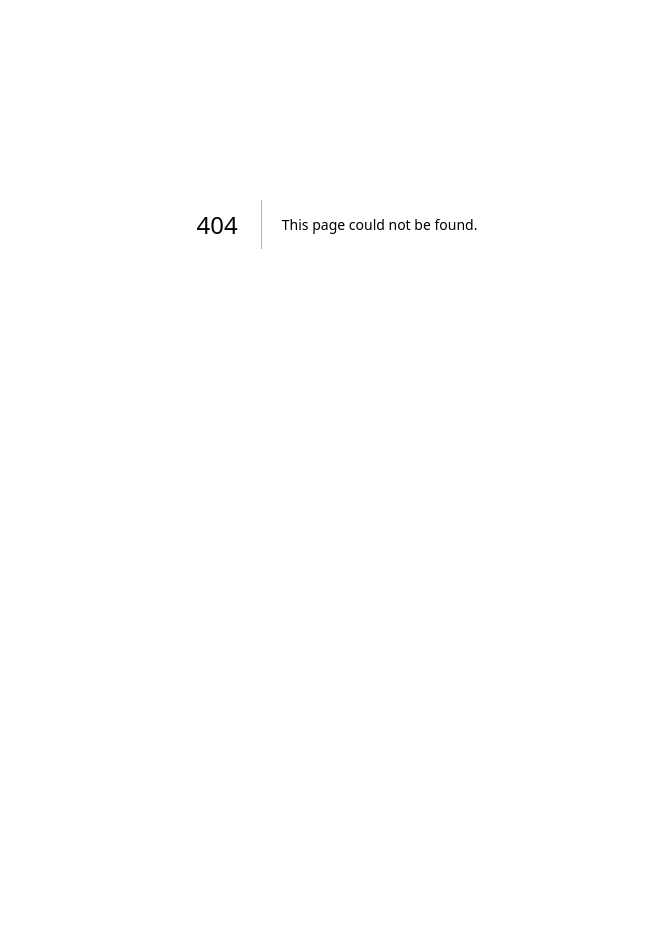
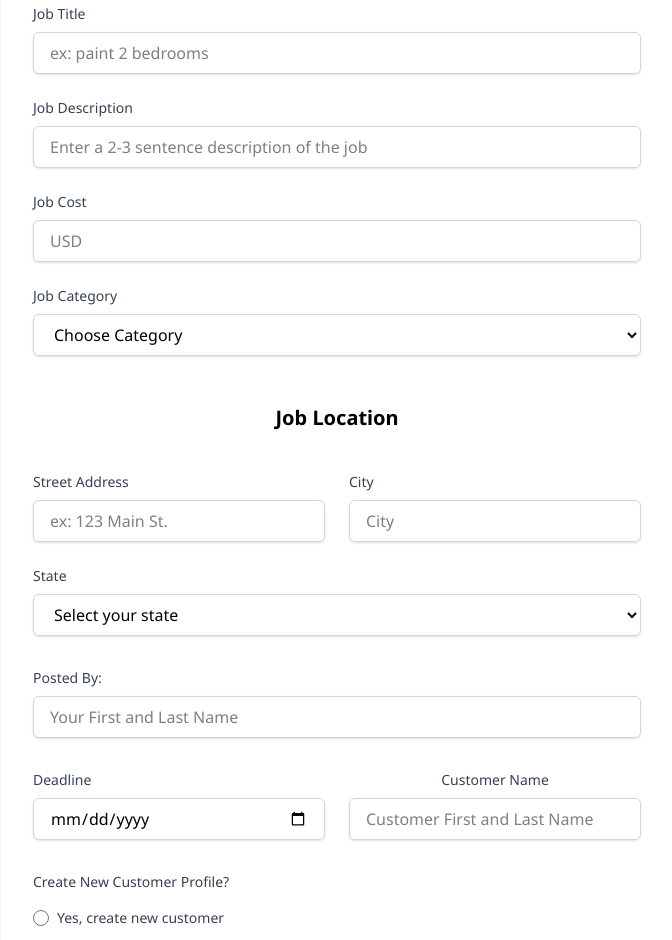
Before and after one commit to martinsalinas0/work-together-frontend-v2, a Next.js app: page /jobs/new in a window 1280 px wide. Before the commit this address had no page. Shown: the part 260-1200 px from the top of the page, without its empty margins (303-975 px from the left). Before the commit the page ends 884 px from the top, so only its background shows below. Built offline with nearby package versions, Linux system fonts and the light colour scheme.

Commit message:
Add NewJobPage component for job creation with form inputs and layout

```diff
--- /dev/null
+++ b/app/jobs/new/page.tsx
@@ -0,0 +1,230 @@
+import React from "react";
+
+const NewJobPage = () => {
+  return (
+    <div className="max-w-2xl mx-auto mt-20 p-8 rounded-lg shadow-lg bg-white">
+      <h2 className="text-3xl font-bold text-gray-800 mb-8 text-center uppercase">
+        Add New Job
+      </h2>
+
+      <form className="space-y-8">
+        <div className="grid grid-cols-1 gap-6">
+          <div>
+            <label className="block text-sm font-medium text-gray-700 mb-2">
+              Job Title
+            </label>
+            <input
+              type="text"
+              className="w-full px-4 py-2 border border-gray-300 rounded-md shadow-sm focus:outline-none focus:ring-2 focus:ring-blue-500 focus:border-blue-500"
+              placeholder="ex: paint 2 bedrooms"
+            />
+          </div>
+
+          <div>
+            <label className="block text-sm font-medium text-gray-700 mb-2">
+              Job Description
+            </label>
+            <input
+              type="text"
+              className="w-full px-4 py-2 border border-gray-300 rounded-md shadow-sm focus:outline-none focus:ring-2 focus:ring-blue-500 focus:border-blue-500"
+              placeholder="Enter a 2-3 sentence description of the job"
+            />
+          </div>
+
+          <div>
+            <label className="block text-sm font-medium text-gray-700 mb-2">
+              Job Cost
+            </label>
+            <input
+              type="text"
+              className="w-full px-4 py-2 border border-gray-300 rounded-md shadow-sm focus:outline-none focus:ring-2 focus:ring-blue-500 focus:border-blue-500"
+              placeholder="USD"
+            />
+          </div>
+
+          <div>
+            <label className="block text-sm font-medium text-gray-700 mb-2">
+              Job Category
+            </label>
+            <select className="w-full px-4 py-2 border border-gray-300 rounded-md shadow-sm focus:outline-none focus:ring-2 focus:ring-blue-500 focus:border-blue-500">
+              <option value="">Choose Category</option>
+              <option value="plumbing">Plumbing</option>
+              <option value="landscape">Landscaping</option>
+              <option value="electric">Electrician</option>
+              <option value="remodel">Remodel</option>
+              <option value="misc">Misc.</option>
+            </select>
+          </div>
+
+          <h4 className="text-center text-xl font-semibold mt-6 mb-4">
+            Job Location
+          </h4>
+
+          <div className="grid grid-cols-1 sm:grid-cols-2 gap-6">
+            <div>
+              <label className="block text-sm font-medium text-gray-700 mb-2">
+                Street Address
+              </label>
+              <input
+                type="text"
+                className="w-full px-4 py-2 border border-gray-300 rounded-md shadow-sm focus:outline-none focus:ring-2 focus:ring-blue-500 focus:border-blue-500"
+                placeholder="ex: 123 Main St."
+              />
+            </div>
+            <div>
+              <label className="block text-sm font-medium text-gray-700 mb-2">
+                City
+              </label>
+              <input
+                type="text"
+                className="w-full px-4 py-2 border border-gray-300 rounded-md shadow-sm focus:outline-none focus:ring-2 focus:ring-blue-500 focus:border-blue-500"
+                placeholder="City"
+              />
+            </div>
+          </div>
+
+          <div>
+            <label className="block text-sm font-medium text-gray-700 mb-2">
+              State
+            </label>
+            <select className="w-full px-4 py-2 border border-gray-300 rounded-md shadow-sm focus:outline-none focus:ring-2 focus:ring-blue-500 focus:border-blue-500">
+              <option value="">Select your state</option>
+              <option value="">Select your state</option>
+              <option value="AL">Alabama</option>
+              <option value="AK">Alaska</option>
+              <option value="AZ">Arizona</option>
+              <option value="AR">Arkansas</option>
+              <option value="CA">California</option>
+              <option value="CO">Colorado</option>
+              <option value="CT">Connecticut</option>
+              <option value="DE">Delaware</option>
+              <option value="FL">Florida</option>
+              <option value="GA">Georgia</option>
+              <option value="HI">Hawaii</option>
+              <option value="ID">Idaho</option>
+              <option value="IL">Illinois</option>
+              <option value="IN">Indiana</option>
+              <option value="IA">Iowa</option>
+              <option value="KS">Kansas</option>
+              <option value="KY">Kentucky</option>
+              <option value="LA">Louisiana</option>
+              <option value="ME">Maine</option>
+              <option value="MD">Maryland</option>
+              <option value="MA">Massachusetts</option>
+              <option value="MI">Michigan</option>
+              <option value="MN">Minnesota</option>
+              <option value="MS">Mississippi</option>
+              <option value="MO">Missouri</option>
+              <option value="MT">Montana</option>
+              <option value="NE">Nebraska</option>
+              <option value="NV">Nevada</option>
+              <option value="NH">New Hampshire</option>
+              <option value="NJ">New Jersey</option>
+              <option value="NM">New Mexico</option>
+              <option value="NY">New York</option>
+              <option value="NC">North Carolina</option>
+              <option value="ND">North Dakota</option>
+              <option value="OH">Ohio</option>
+              <option value="OK">Oklahoma</option>
+              <option value="OR">Oregon</option>
+              <option value="PA">Pennsylvania</option>
+              <option value="RI">Rhode Island</option>
+              <option value="SC">South Carolina</option>
+              <option value="SD">South Dakota</option>
+              <option value="TN">Tennessee</option>
+              <option value="TX">Texas</option>
+              <option value="UT">Utah</option>
+              <option value="VT">Vermont</option>
+              <option value="VA">Virginia</option>
+              <option value="WA">Washington</option>
+              <option value="WV">West Virginia</option>
+              <option value="WI">Wisconsin</option>
+              <option value="WY">Wyoming</option>
+            </select>
+          </div>
+        </div>
+
+        <div className="grid grid-cols-1 gap-6 mt-6">
+          <div>
+            <label className="block text-sm font-medium text-gray-700 mb-2">
+              Posted By:
+            </label>
+            <input
+              type="text"
+              className="w-full px-4 py-2 border border-gray-300 rounded-md shadow-sm focus:outline-none focus:ring-2 focus:ring-blue-500 focus:border-blue-500"
+              placeholder="Your First and Last Name"
+            />
+          </div>
+        </div>
+
+        <div className="grid grid-cols-1 sm:grid-cols-2 gap-6 mt-6">
+          <div>
+            <label className="block text-sm font-medium text-gray-700 mb-2">
+              Deadline
+            </label>
+            <input
+              type="date"
+              min="2025-01-01"
+              max="2028-12-31"
+              required
+              className="w-full px-4 py-2 border border-gray-300 rounded-md shadow-sm focus:outline-none focus:ring-2 focus:ring-blue-500 focus:border-blue-500"
+            />
+          </div>
+          <div>
+            <label className="block text-sm font-medium text-gray-700 mb-2 text-center">
+              Customer Name
+            </label>
+            <input
+              type="text"
+              className="w-full px-4 py-2 border border-gray-300 rounded-md shadow-sm focus:outline-none focus:ring-2 focus:ring-blue-500 focus:border-blue-500"
+              placeholder="Customer First and Last Name"
+            />
+          </div>
+        </div>
+
+        <div className="mt-6">
+          <label className="block text-sm font-medium text-gray-700 mb-4">
+            Create New Customer Profile?
+          </label>
+          <div className="space-y-3">
+            {["Yes, create new customer", "No, Customer Already Exist"].map(
+              (level) => (
+                <label key={level} className="flex items-center space-x-2">
+                  <input
+                    type="radio"
+                    name="experience"
+                    value={level.toLowerCase()}
+                    className="h-4 w-4 text-blue-600 focus:ring-blue-500 border-gray-300"
+                  />
+                  <span className="text-sm text-gray-700">{level}</span>
+                </label>
+              )
+            )}
+          </div>
+        </div>
+
+        <div className="mt-6">
+          <label className="block text-sm font-medium text-gray-700 mb-2">
+            Additional Info (optional)
+          </label>
+          <textarea
+            rows={4}
+            className="w-full px-4 py-2 border border-gray-300 rounded-md shadow-sm focus:outline-none focus:ring-2 focus:ring-blue-500 focus:border-blue-500 resize-vertical"
+            placeholder="Add more information / notes if needed.."
+          />
+        </div>
+
+        <div className="pt-6">
+          <button
+            type="submit"
+            className="w-full bg-blue-600 text-white py-3 px-6 rounded-md hover:bg-blue-700 focus:ring-2 focus:ring-blue-500 focus:ring-offset-2 transition duration-200 font-semibold"
+          >
+            Add Job
+          </button>
+        </div>
+      </form>
+    </div>
+  );
+};
+
+export default NewJobPage;
```
